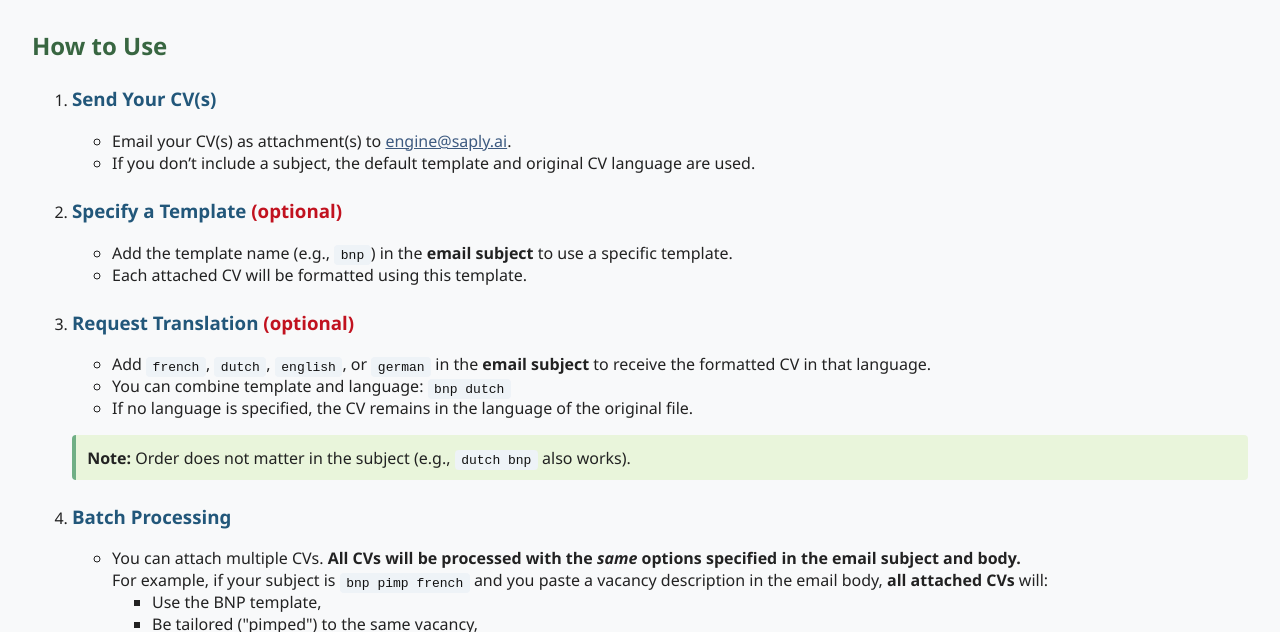
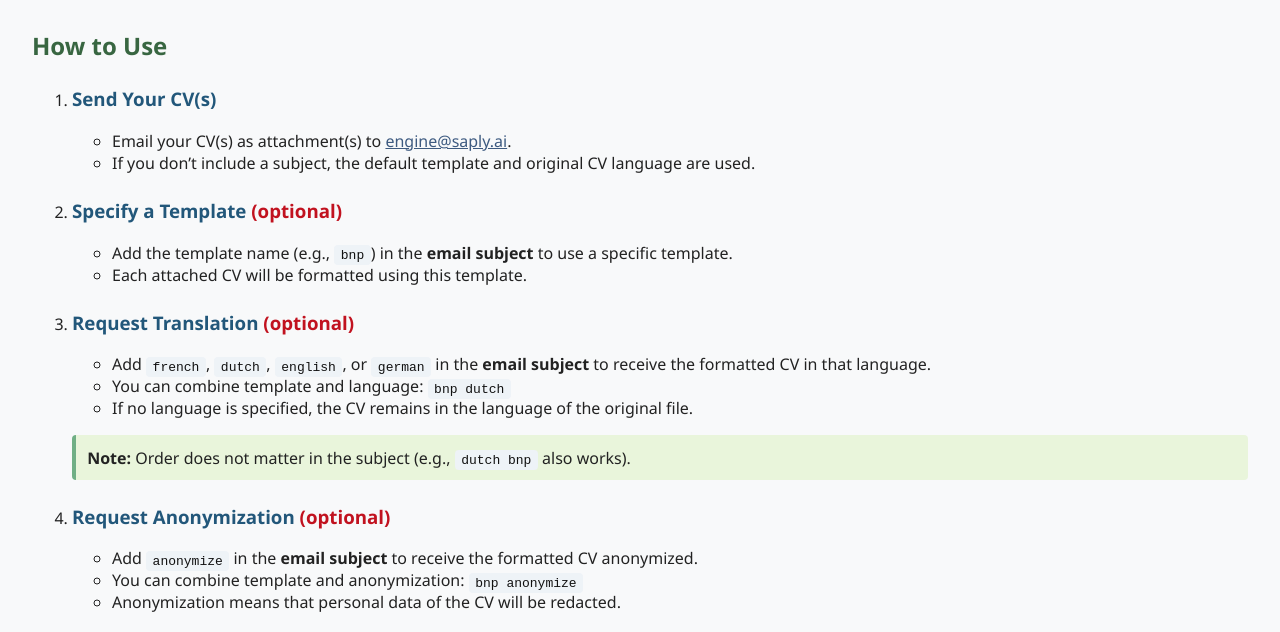
Before and after one commit to Saply-ai/cv-engine-manual, a plain HTML site: page index.html in a window 1280 px wide. Shown: the part 174-806 px from the top of the page. Drawn offline with Linux system fonts and the light colour scheme.

Commit message:
Update index.html

```diff
--- a/index.html
+++ b/index.html
@@ -52,6 +52,14 @@
     <div class="note">
       <strong>Note:</strong> Order does not matter in the subject (e.g., <code>dutch bnp</code> also works).
     </div>
+  </li>
+  <li>
+    <h3>Request Anonymization <span class="important">(optional)</span></h3>
+    <ul>
+      <li>Add <code>anonymize</code> in the <strong>email subject</strong> to receive the formatted CV anonymized.</li>
+      <li>You can combine template and anonymization: <code>bnp anonymize</code></li>
+      <li>Anonymization means that personal data of the CV will be redacted.</li>
+    </ul>
   </li>
   <li>
   <h3>Batch Processing</h3>
```
